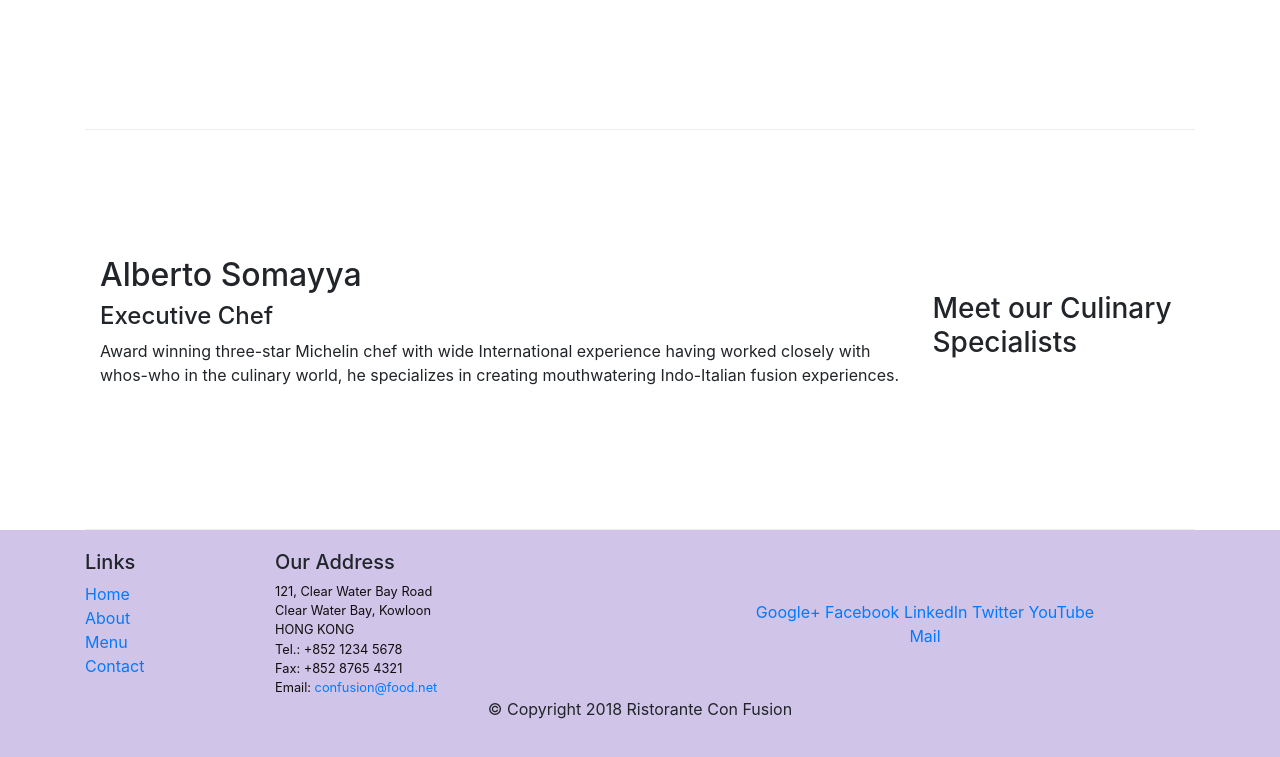
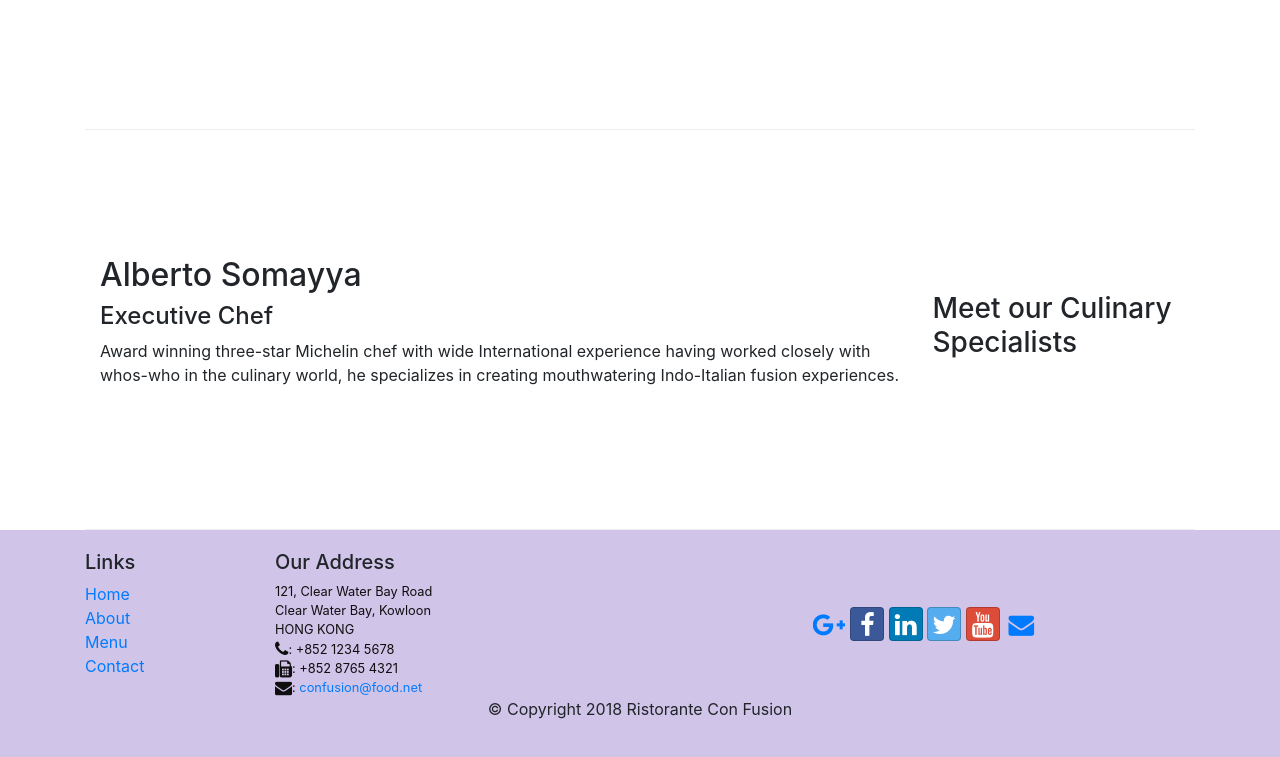
Before and after one commit to Kranthi1547/conFusion, a website: page index.html in a window 1280 px wide. Shown: the part 1004-1761 px from the top of the page. Drawn offline with nearby package versions, Linux system fonts and the light colour scheme.

Commit message:
Icon fonts

```diff
--- a/index.html
+++ b/index.html
@@ -7,6 +7,8 @@
     <meta http-equiv="x-ua-compatible" content="ie=edge">
 
     <link rel="stylesheet" href="node_modules/bootstrap/dist/css/bootstrap.min.css">
+    <link rel="stylesheet" href="node_modules/font-awesome/css/font-awesome.min.css">
+    <link rel="stylesheet" href="node_modules/bootstrap-social/bootstrap-social.css">
     <link rel="stylesheet" href="css/styles.css">
     <title>Ristorante Con Fusion</title>
 </head>
@@ -21,10 +23,10 @@
             <a class="navbar-brand" href="#">Ristorante con Fusion</a>
             <div class="collapse navbar-collapse" id="Navbar">
                 <ul class="navbar-nav mr-auto">
-                    <li class="nav-item active"><a class="nav-link" href="#">Home</a></li>
-                    <li class="nav-item"><a class="nav-link" href="./aboutus.html">About</a></li>
-                    <li class="nav-item"><a class="nav-link" href="#">Menu</a></li>
-                    <li class="nav-item"><a class="nav-link" href="#">Contact</a></li>
+                    <li class="nav-item active"><a class="nav-link" href="#"><span class="fa fa-home fa-lg"></span> Home</a></li>
+                    <li class="nav-item"><a class="nav-link" href="./aboutus.html"><span class="fa fa-info fa-lg"></span> About</a></li>
+                    <li class="nav-item"><a class="nav-link" href="#"><span class="fa fa-list fa-lg"></span> Menu</a></li>
+                    <li class="nav-item"><a class="nav-link" href="#"><span class="fa fa-address-card fa-lg"></span> Contact</a></li>
                 </ul>
             </div>
 
@@ -96,19 +98,19 @@
 		              121, Clear Water Bay Road<br>
 		              Clear Water Bay, Kowloon<br>
 		              HONG KONG<br>
-		              Tel.: +852 1234 5678<br>
-		              Fax: +852 8765 4321<br>
-		              Email: <a href="mailto:confusion@food.net">confusion@food.net</a>
+		              <i class="fa fa-phone fa-lg"></i>: +852 1234 5678<br>
+		              <i class="fa fa-fax fa-lg"></i>: +852 8765 4321<br>
+		              <i class="fa fa-envelope fa-lg"></i>: <a href="mailto:confusion@food.net">confusion@food.net</a>
 		           </address>
                 </div>
                 <div class="col-12 col-sm-4 align-self-center">
                     <div class="text-center">
-                        <a href="http://google.com/+">Google+</a>
-                        <a href="http://www.facebook.com/profile.php?id=">Facebook</a>
-                        <a href="http://www.linkedin.com/in/">LinkedIn</a>
-                        <a href="http://twitter.com/">Twitter</a>
-                        <a href="http://youtube.com/">YouTube</a>
-                        <a href="mailto:">Mail</a>
+                        <a class="btn btn-social-icon btn-google-plus" href="http://google.com/+"><i class="fa fa-google-plus"></i></a>
+                        <a class="btn btn-social-icon btn-facebook" href="http://www.facebook.com/profile.php?id="><i class="fa fa-facebook"></i></a>
+                        <a class="btn btn-social-icon btn-linkedin" href="http://www.linkedin.com/in/"><i class="fa fa-linkedin"></i></a>
+                        <a class="btn btn-social-icon btn-twitter" href="http://twitter.com/"><i class="fa fa-twitter"></i></a>
+                        <a class="btn btn-social-icon btn-google" href="http://youtube.com/"><i class="fa fa-youtube"></i></a>
+                        <a class="btn btn-social-icon " href="mailto:"><i class="fa fa-envelope"></i></a>
                     </div>
                 </div>
            </div>
--- a/package.json
+++ b/package.json
@@ -15,6 +15,8 @@
   },
   "dependencies": {
     "bootstrap": "^4.0.0",
+    "bootstrap-social": "^5.1.1",
+    "font-awesome": "^4.7.0",
     "jquery": "^3.3.1"
   }
 }
```
Also changed, not shown: aboutus.html (+15 -13 lines), 1 other file.
